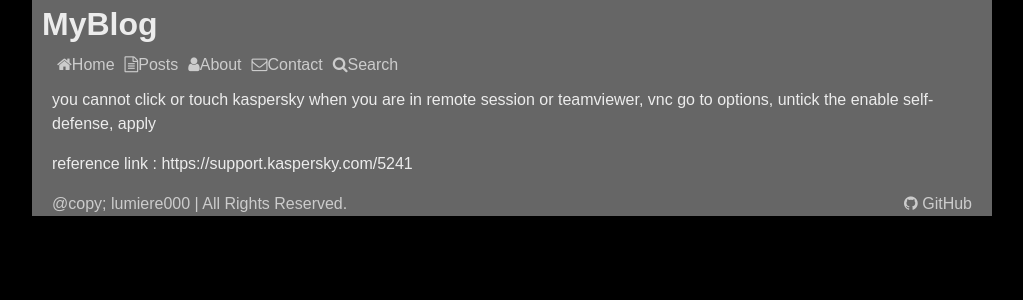
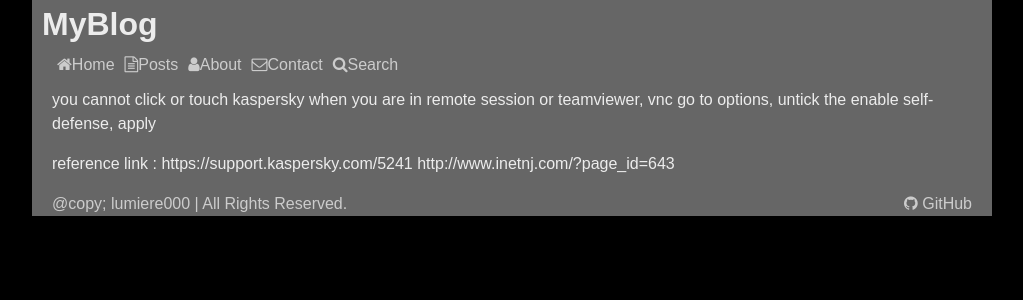
Before and after one commit to lumiere000/blog, a Jekyll site: the page built from _posts/2017-11-16-kaspersky_self_defense.md, in a window 1280 px wide. Shown: the top 300 px of the page, without its empty margins (128-1151 px from the left). Built offline with Jekyll 4.4.1, drawn with Linux system fonts in a browser that asks for light colours; nearby versions of some CDN libraries; our own code applies the rules of GitHub Pages for plain Markdown files; some of the changed lines change nothing that is shown.

Commit message:
Update 2017-11-16-kaspersky_self_defense.md

```diff
--- a/_posts/2017-11-16-kaspersky_self_defense.md
+++ b/_posts/2017-11-16-kaspersky_self_defense.md
@@ -1,4 +1,6 @@
   you cannot click or touch kaspersky when you are in remote session or teamviewer, vnc
   go to options, untick the enable self-defense, apply
 
+
   reference link : https://support.kaspersky.com/5241
+                   http://www.inetnj.com/?page_id=643
```
